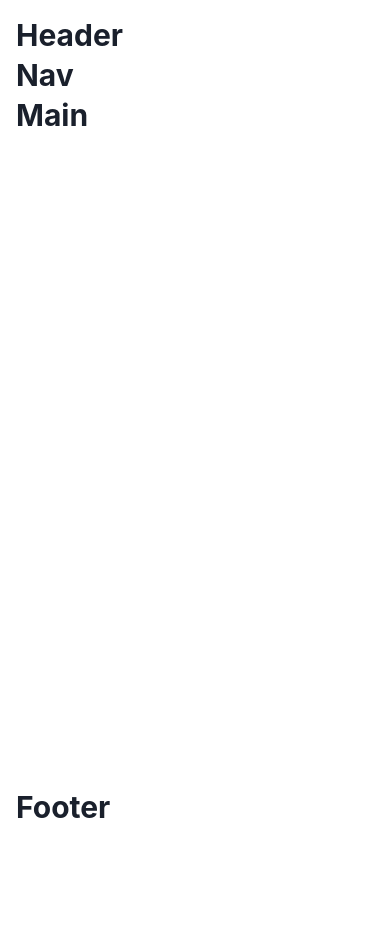
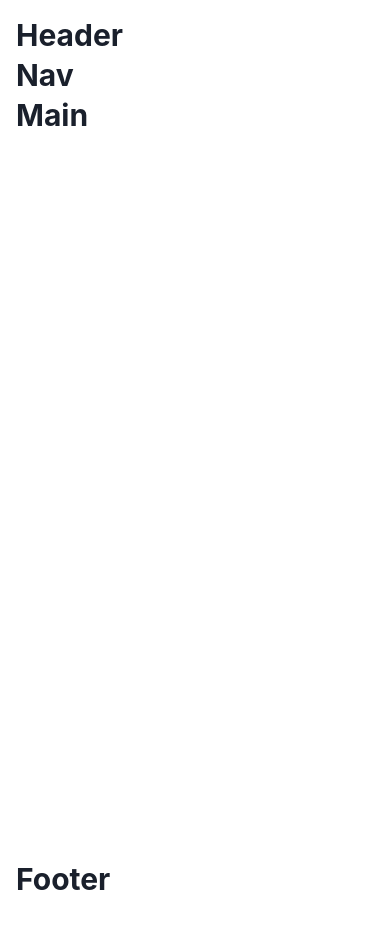
Before and after one commit to SamBeak/chakra_ui_pr, a React (Create React App) app: page / in a window 390 px wide. Shown: the top 928 px of the page. Before the commit the page ends 844 px from the top, so only its background shows below. Built offline with nearby package versions, Linux system fonts and the light colour scheme.

Commit message:
chore: Refactor Root component grid layout
 Refactor Root component grid layout for responsiveness and code readability

```diff
--- a/src/components/Root.tsx
+++ b/src/components/Root.tsx
@@ -1,5 +1,5 @@
-import { Grid } from "@chakra-ui/react";
 import React from "react";
+import { Box, Grid } from "@chakra-ui/react";
 import { Outlet } from "react-router-dom";
 import HeaderComponent from "./root/HeaderComponent";
 import FooterComponent from "./root/FooterComponent";
@@ -7,19 +7,17 @@ import NavComponent from "./root/NavComponent";
 
 export default function Root() {
   return (
+    <Box w="100%" p="1rem">
       <Grid
         gridTemplateAreas={{
-        base: `"header" "nav" "main" "footer"`,
-        md: `"header" "nav" "main" "footer"`,
+          base: `"header" "nav" "main"`,
+          md: `"header" "nav" "main"`,
           lg: `"header header"
-             "nav main"
-             "footer footer"`,
+                "nav main"`,
           xl: `"header header"
-             "nav main"
-             "footer footer"`,
+                "nav main"`,
           "2xl": `"header header"
-                "nav main"
-                "footer footer"`,
+                  "nav main"`,
         }}
         gridTemplateColumns={{
           base: `1fr`,
@@ -29,19 +27,19 @@ export default function Root() {
           "2xl": `20rem 1fr`,
         }}
         gridTemplateRows={{
-        base: `auto auto 1fr auto`,
-        md: `auto auto 1fr auto`,
-        lg: `10rem 1fr 5rem`,
-        xl: `15rem 1fr 10rem`,
+          base: `auto auto 1fr`,
+          md: `auto auto 1fr`,
+          lg: `8rem 1fr`,
+          xl: `8rem 1fr`,
         }}
         h="100vh"
-      w="100vw"
-      p="1rem"
+        w="100%"
       >
         <HeaderComponent />
         <NavComponent />
         <Outlet />
+      </Grid>
       <FooterComponent />
-    </Grid>
+    </Box>
   );
 }
--- a/src/components/root/FooterComponent.tsx
+++ b/src/components/root/FooterComponent.tsx
@@ -1,14 +1,21 @@
-import { Box, GridItem, Heading, HStack } from "@chakra-ui/react";
+import { Box, Heading, HStack } from "@chakra-ui/react";
 import React from "react";
 
 export default function FooterComponent() {
   return (
-    <GridItem gridArea={"footer"}>
-      <Box>
-        <HStack>
-          <Heading>Footer</Heading>
-        </HStack>
-      </Box>
-    </GridItem>
+    <Box
+      w="100%"
+      h={{
+        base: "4rem",
+        md: "5rem",
+        lg: "6rem",
+        xl: "7rem",
+        "2xl": "8rem",
+      }}
+    >
+      <HStack>
+        <Heading>Footer</Heading>
+      </HStack>
+    </Box>
   );
 }
```
Lines whose indentation alone changed are shown as unchanged.
